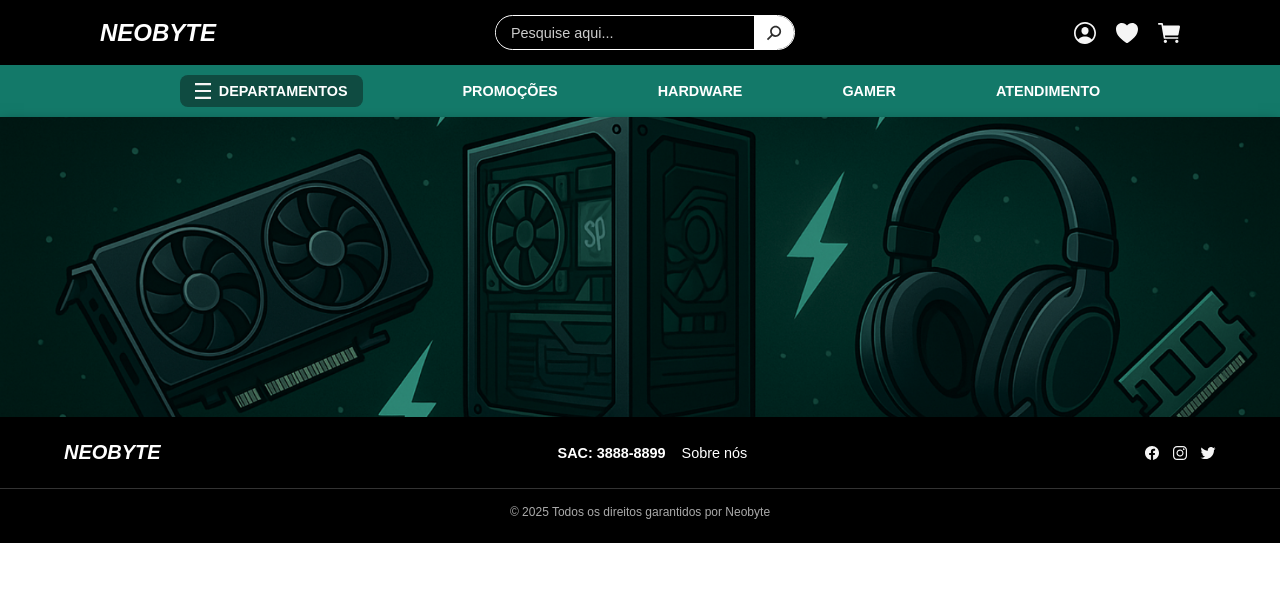
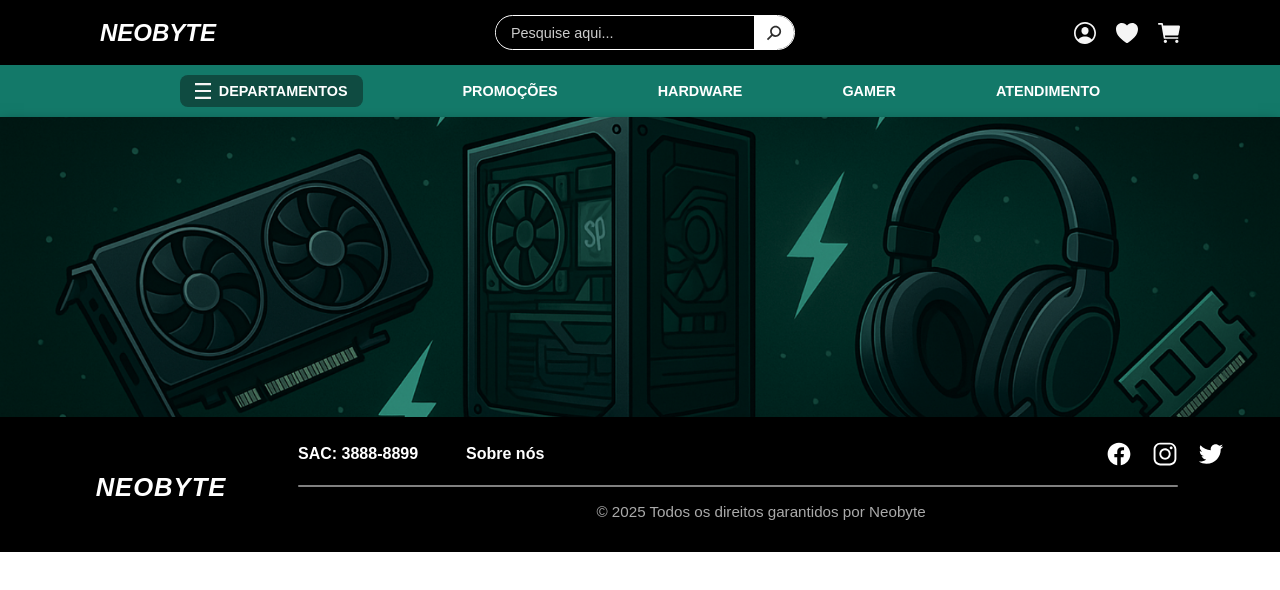
Before and after one commit to rafael-staine/Neobyte-WEB, a Next.js app in the folder web/: page / in a window 1280 px wide. Shown: the top 590 px of the page. Built offline with nearby package versions, Linux system fonts and the light colour scheme.

Commit message:
Footer finalizado

```diff
--- a/web/src/app/layout.js
+++ b/web/src/app/layout.js
@@ -1,7 +1,7 @@
 import "./globals.css";
 
 export const metadata = {
-  title: "Create Next App",
+  title: "Neobyte",
   description: "Generated by create next app",
 };
 
--- a/web/src/components/Footer/Footer.module.css
+++ b/web/src/components/Footer/Footer.module.css
@@ -1,81 +1,106 @@
+
+
 .footer {
-    background-color: #000;
+    background: #000;
     color: #fff;
-    padding: 24px 0;
+    padding: 0 0 32px 0;
 }
 
-.container {
+.contentWrapper {
+    display: flex;
     max-width: 1200px;
     margin: 0 auto;
-    padding: 0 24px;
+    padding: 0 16px;
+}
+
+.leftBox {
+    width: 210px;
+    min-width: 210px;
+    max-width: 210px;
+    display: flex;
+    align-items: flex-end;
+    justify-content: center;
+    padding-bottom: 18px;
+}
+
+.logo h1 {
+    margin: 0;
+    font-size: 1.6rem;
+    font-style: italic;
+    font-weight: bold;
+    letter-spacing: 1px;
+    color: #fff;
+}
+
+.rightBox {
+    flex: 1;
     display: flex;
     flex-direction: column;
-    gap: 24px;
+    padding: 24px 0 0 32px;
+}
+
+.topRow {
+    display: flex;
     align-items: center;
     justify-content: space-between;
 }
 
-@media (min-width: 768px) {
-    .container {
-        flex-direction: row;
-    }
-}
-
-.logo {
-    font-size: 1.25rem;
-    font-weight: bold;
-    font-style: italic;
-}
-
-.links {
+.centerContent {
     display: flex;
-    flex-direction: column;
-    gap: 8px;
     align-items: center;
-    font-size: 0.9rem;
-}
-
-@media (min-width: 768px) {
-    .links {
-        flex-direction: row;
-        gap: 16px;
-    }
+    gap: 32px;
 }
 
 .sac {
-    font-weight: 600;
+    font-weight: 700;
+    font-size: 1rem;
 }
 
 .link {
+    color: #fff;
     text-decoration: none;
-    color: #fff;
+    font-weight: 700;
+    font-size: 1rem;
+    margin-left: 16px;
 }
 
 .link:hover {
     text-decoration: underline;
 }
 
-.social {
+.icons {
     display: flex;
-    gap: 12px;
+    align-items: center;
+    gap: 20px;
 }
 
-.social img {
-    width: 16px;
-    height: 16px;
+.icons img {
+    width: 26px;
+    height: 26px;
+    object-fit: contain;
+    cursor: pointer;
+    filter: brightness(0) invert(1);
     transition: opacity 0.2s;
 }
 
-.social img:hover {
+.icons img:hover {
     opacity: 0.7;
-    cursor: pointer;
+}
+
+.line {
+    width: 100%;
+    max-width: 95%;
+    height: 2px;
+    background: #fff;
+    opacity: 0.5;
+    margin: 18px 0 0 0;
+    border: none;
+    border-radius: 1px;
 }
 
 .copy {
-    border-top: 1px solid #333;
-    margin-top: 24px;
-    padding-top: 16px;
-    font-size: 0.75rem;
+    margin-top: 16px;
+    text-align: center;
     color: #aaa;
-    text-align: center;
+    font-size: 0.95rem;
 }
--- a/web/src/components/Footer/index.js
+++ b/web/src/components/Footer/index.js
@@ -1,30 +1,31 @@
-import Image from "next/image";
 import styles from "./Footer.module.css";
 
 export default function Footer() {
     return (
         <footer className={styles.footer}>
-            <div className={styles.container}>
-
-                <div className={styles.logo}>NEOBYTE</div>
-
-                <div className={styles.links}>
-                    <span className={styles.sac}>SAC: 3888-8899</span>
-                    <a href="/sobre" className={styles.link}>
-                        Sobre nós
-                    </a>
+            <div className={styles.contentWrapper}>
+                <div className={styles.leftBox}>
+                    <div className={styles.logo}>
+                        <h1>NEOBYTE</h1>
+                    </div>
                 </div>
-
-                <div className={styles.social}>
-                    <img src="/Neobyte/facebook.svg" alt="Perfil" />
-                    <img src="/Neobyte/instagram.svg" alt="Favorito" />
-                    <img src="/Neobyte/twitter.svg" alt="Carrinho" />
+                <div className={styles.rightBox}>
+                    <div className={styles.topRow}>
+                        <div className={styles.centerContent}>
+                            <span className={styles.sac}>SAC: 3888-8899</span>
+                            <a href="/sobre" className={styles.link}>Sobre nós</a>
+                        </div>
+                        <div className={styles.icons}>
+                            <img src="/Neobyte/facebook.svg" alt="Facebook" />
+                            <img src="/Neobyte/instagram.svg" alt="Instagram" />
+                            <img src="/Neobyte/twitter.svg" alt="Twitter" />
+                        </div>
+                    </div>
+                    <div className={styles.line}></div>
+                    <div className={styles.copy}>
+                        © 2025 Todos os direitos garantidos por Neobyte
+                    </div>
                 </div>
-            </div>
-
-            {/* Linha divisória */}
-            <div className={styles.copy}>
-                © 2025 Todos os direitos garantidos por Neobyte
             </div>
         </footer>
     );
--- a/web/src/components/Header/Header.module.css
+++ b/web/src/components/Header/Header.module.css
@@ -78,6 +78,12 @@
   height: 22px;
   cursor: pointer;
   object-fit: contain;
+  transition: opacity 0.2s;
+}
+
+.icons img:hover {
+    opacity: 0.7;
+    cursor: pointer;
 }
 
 .nav {
```
